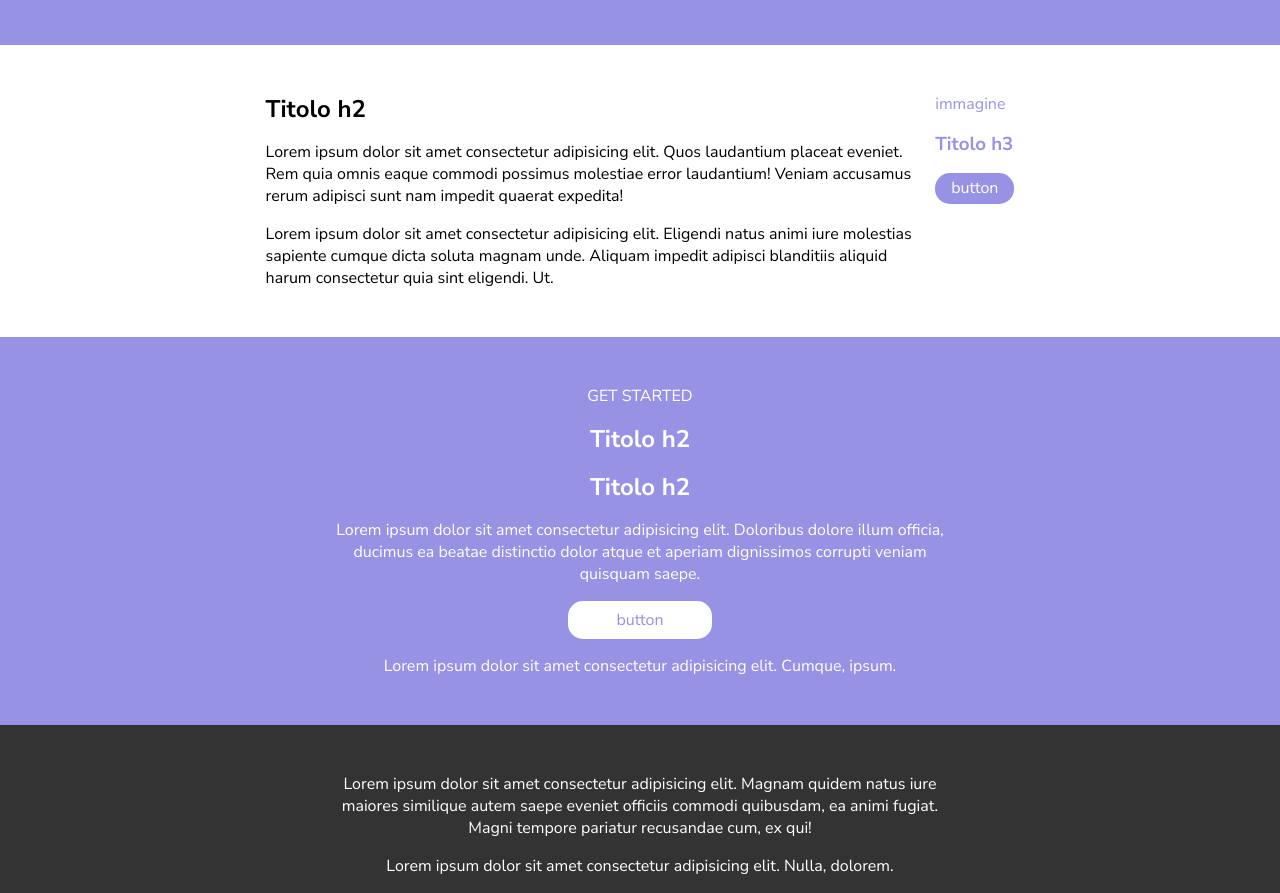
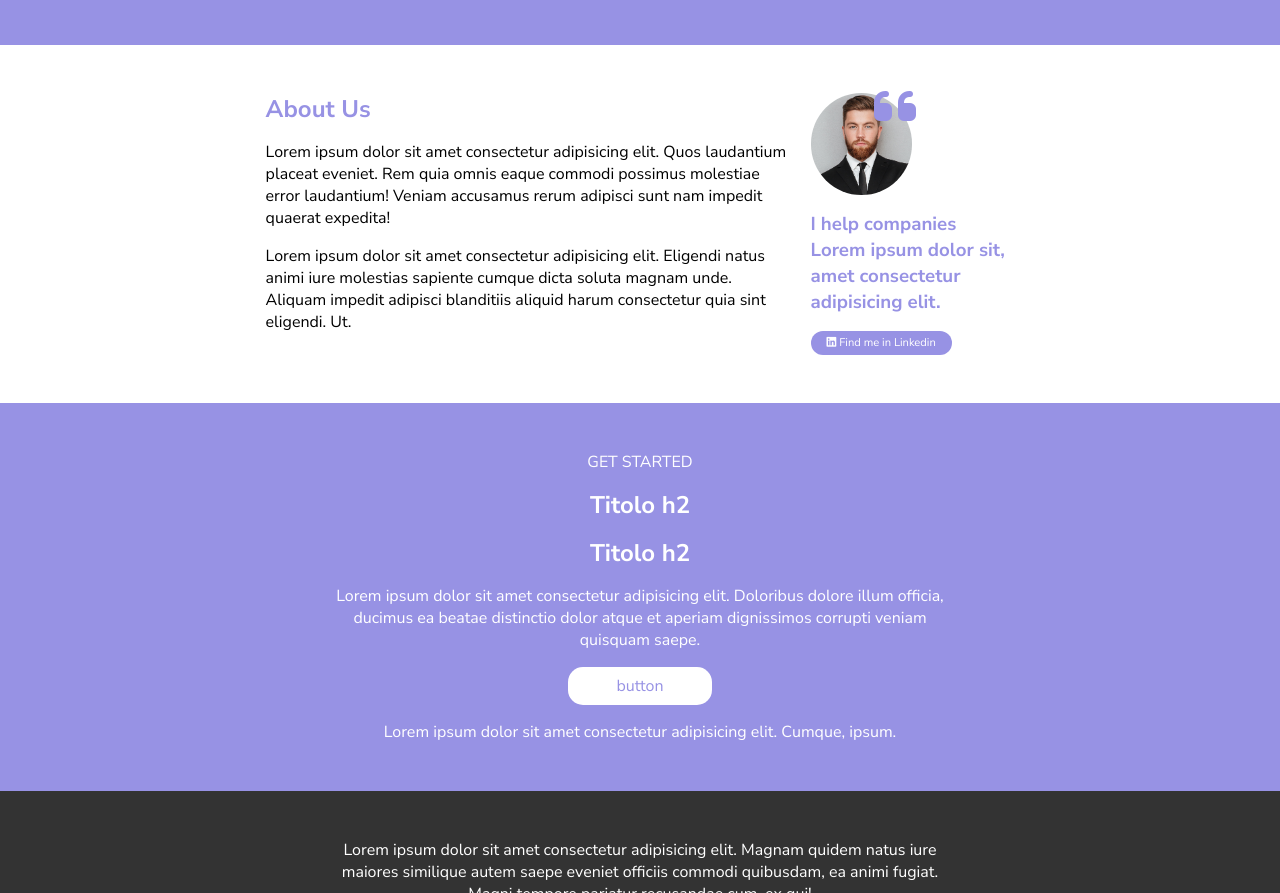
Before and after one commit to davidearbola/htmlcss-responsive-layout, a plain HTML site: page index.html in a window 1280 px wide. Shown: the part 4349-5242 px from the top of the page. Drawn offline with Linux system fonts and the light colour scheme.

Commit message:
section about us content

```diff
--- a/index.html
+++ b/index.html
@@ -167,15 +167,17 @@
     <!-- ABOUT US -->
     <section id="about-us" class="padd-section">
         <div class="box-about-us container-flex flex-column item-gap">
-            <div class="description container-flex flex-column item-gap">
-                <h2>Titolo h2</h2>
+            <div class="description container-flex flex-column item-gap back-white">
+                <h2>About Us</h2>
                 <p>Lorem ipsum dolor sit amet consectetur adipisicing elit. Quos laudantium placeat eveniet. Rem quia omnis eaque commodi possimus molestiae error laudantium! Veniam accusamus rerum adipisci sunt nam impedit quaerat expedita!</p>
                 <p>Lorem ipsum dolor sit amet consectetur adipisicing elit. Eligendi natus animi iure molestias sapiente cumque dicta soluta magnam unde. Aliquam impedit adipisci blanditiis aliquid harum consectetur quia sint eligendi. Ut.</p>
             </div>
             <div class="profile container-flex flex-column item-gap back-white">
-                <p>immagine</p>
-                <h3>Titolo h3</h3>
-                <a class="btn btn-sm btn-violet" href="#">button</a>
+                <div class="img-about">
+                    <i class="fa-solid fa-quote-left"></i>
+                </div>
+                <h3>I help companies Lorem ipsum dolor sit, amet consectetur adipisicing elit.</h3>
+                <a class="btn btn-sm btn-violet" href="#"><i class="fa-brands fa-linkedin"></i> Find me in Linkedin</a>
             </div>
         </div>
     </section>
--- a/style.css
+++ b/style.css
@@ -232,6 +232,31 @@ a {
     align-self: flex-start;
 }
 
+.img-about {
+    width: 50%;
+    aspect-ratio: 1/1;
+    border-radius: 50%;
+    background-image: url(./img/about.jpg);
+    background-size: cover;
+    background-position: center;
+    position: relative;
+}
+
+.img-about i {
+    transform: scale(3);
+    position: absolute;
+    right: 10%;
+    top: 5%;
+}
+
+.description p {
+    color: black;
+}
+
+.profile a {
+    font-size: 0.7rem;
+}
+
 /* *********************************************************************** SECTION CTA *********************************************************************** */
 
 .box-cta {
```
